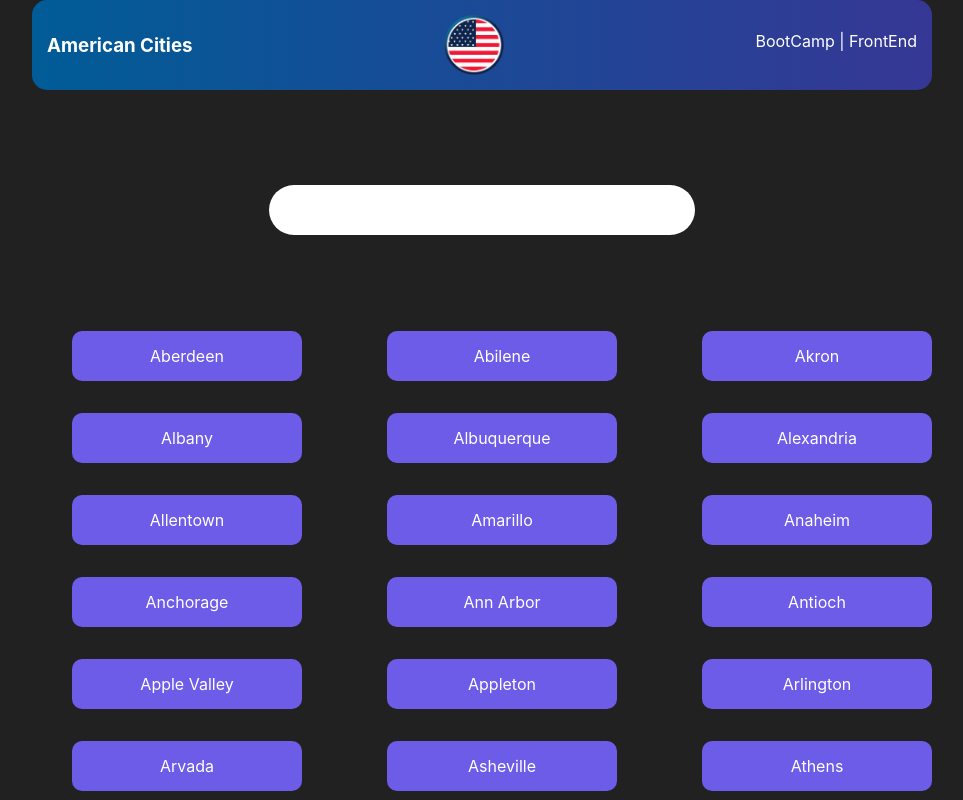
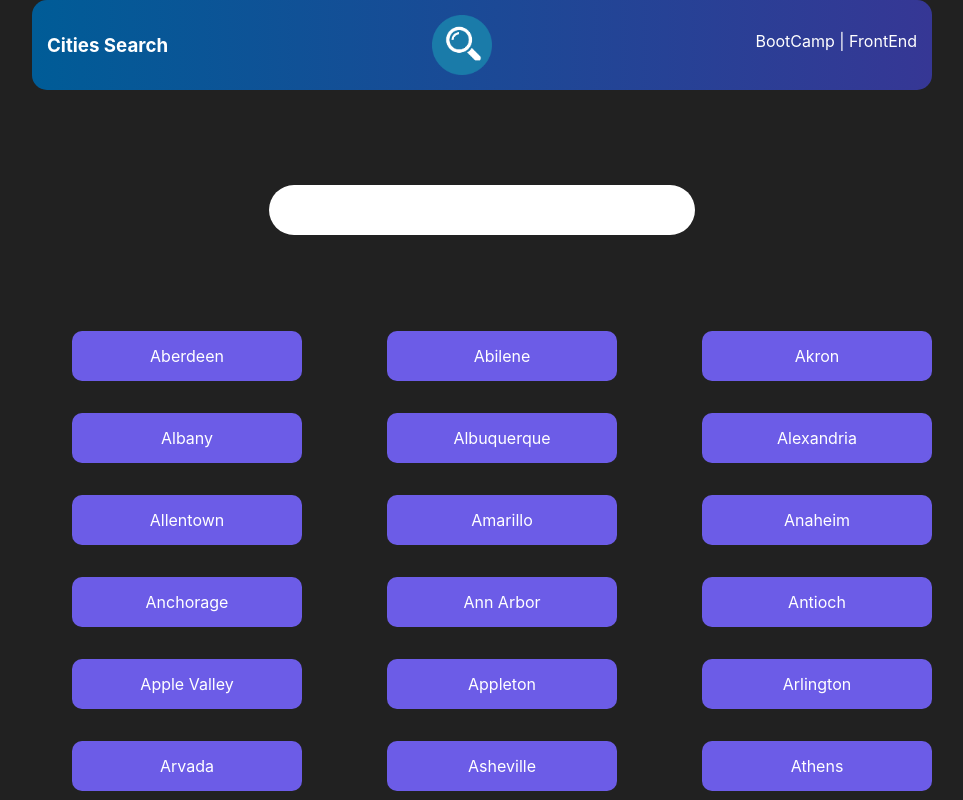
Before and after one commit to sasan-farhadi/input-mask, a React (Vite) app: page / in a window 1280 px wide. Shown: the top 800 px of the page, without its empty margins (158-1121 px from the left). Built offline with nearby package versions, Linux system fonts and the light colour scheme.

Commit message:
search bug handl

```diff
--- a/src/components/layout/Header.jsx
+++ b/src/components/layout/Header.jsx
@@ -3,7 +3,7 @@ const Header = () => {
     return (
         <div className="container">
             <div className={styles.header}>
-                <h3>American Cities</h3>
+                <h3>Cities Search</h3>
                 <img src="./searchicon.png" alt="" />
                 <p>BootCamp | FrontEnd</p>
             </div>
--- a/src/components/module/SearchResult.jsx
+++ b/src/components/module/SearchResult.jsx
@@ -3,13 +3,15 @@ import cities from '../../cities.json'
 import styles from './SearchResult.module.css'
 
 const SearchResult = ({ text }) => {
-    const [citiesList, setCitiesList] = useState(cities)
+    const [citiesList, setCitiesList] = useState([])
 
     useEffect(() => {
+        setCitiesList([])
         const searchHandler = () => {
             if (text) {
-                const newCities = citiesList.filter(x => x.includes(text))
+                const newCities = cities.filter(x => x.includes(text))
                 setCitiesList(newCities)
+                console.log("cities List : ", newCities);
             } else {
                 setCitiesList(cities)
             }
```
Also changed, not shown: public/searchicon.png.
